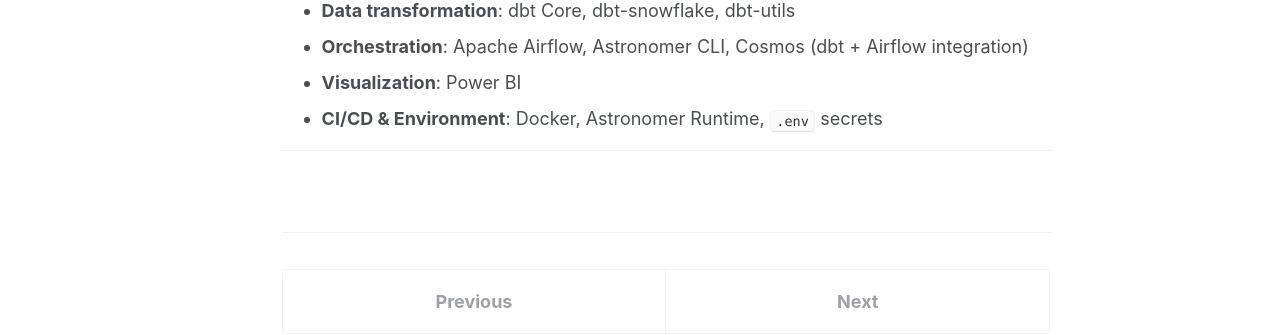
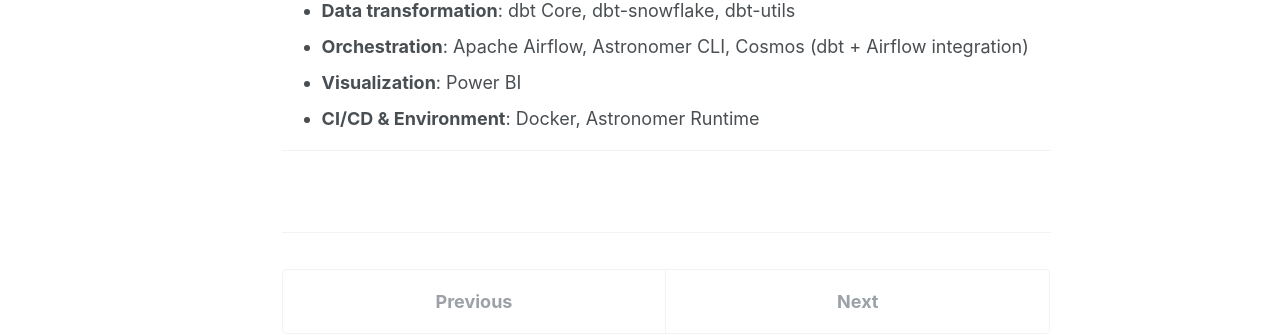
Before and after one commit to hdlinhnguyen/hdlinhnguyen.github.io, a Jekyll site: the page built from _portfolio/project_3.md, in a window 1280 px wide and 1284 px high. Shown: the part 596-931 px from the top of the window. Built offline with Jekyll 4.4.1, drawn with Linux system fonts in a browser that asks for light colours; emoji names are drawn with the system emoji font; a script that is not in the unit is left out.

Commit message:
Update project_3.md

```diff
--- a/_portfolio/project_3.md
+++ b/_portfolio/project_3.md
@@ -16,6 +16,6 @@ and visualization — turning raw video stats into insightful dashboards for ins
 - **Data transformation**: dbt Core, dbt-snowflake, dbt-utils
 - **Orchestration**: Apache Airflow, Astronomer CLI, Cosmos (dbt + Airflow integration)
 - **Visualization**: Power BI
-- **CI/CD & Environment**: Docker, Astronomer Runtime, `.env` secrets
+- **CI/CD & Environment**: Docker, Astronomer Runtime
 
 ---
```
